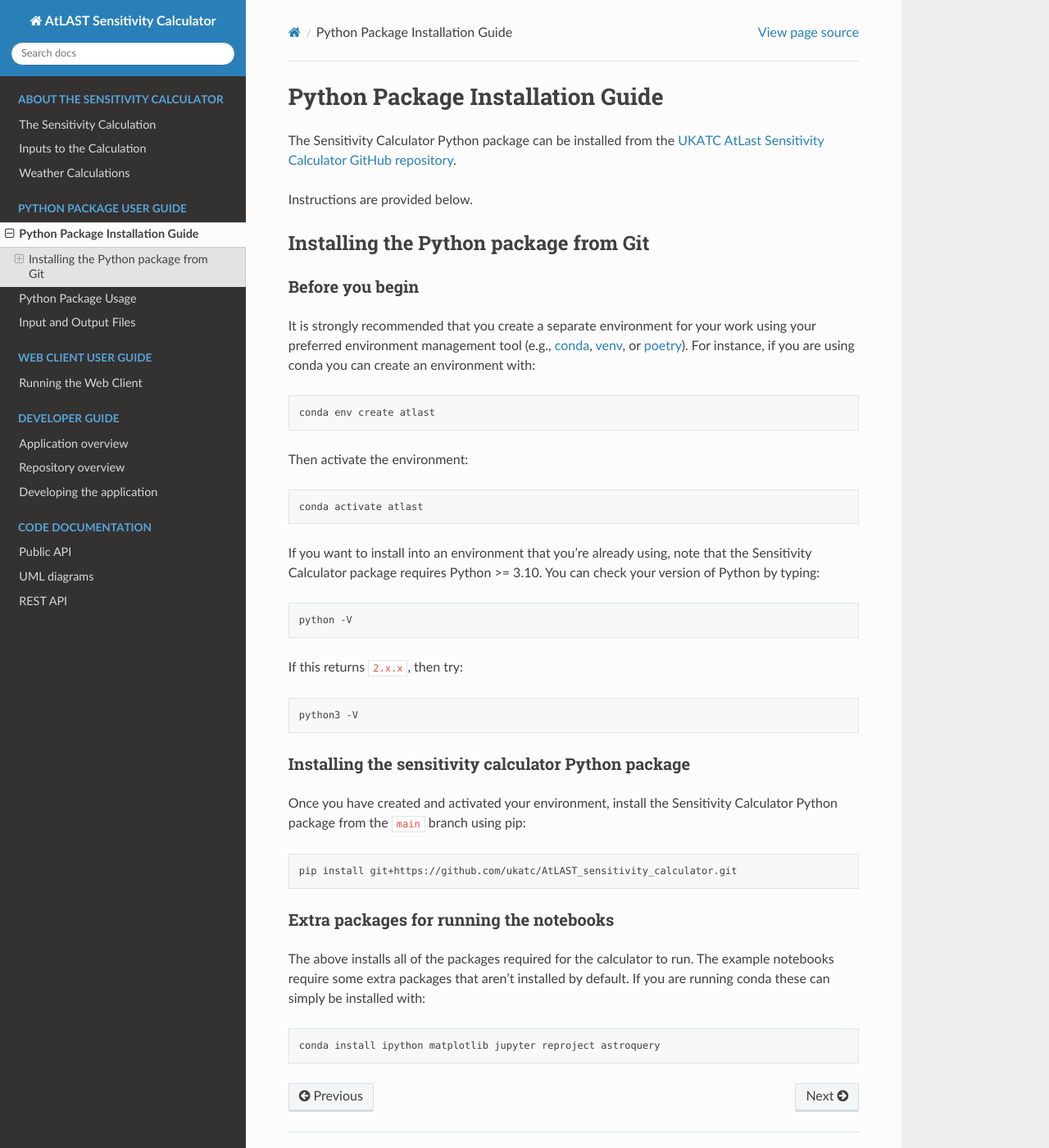
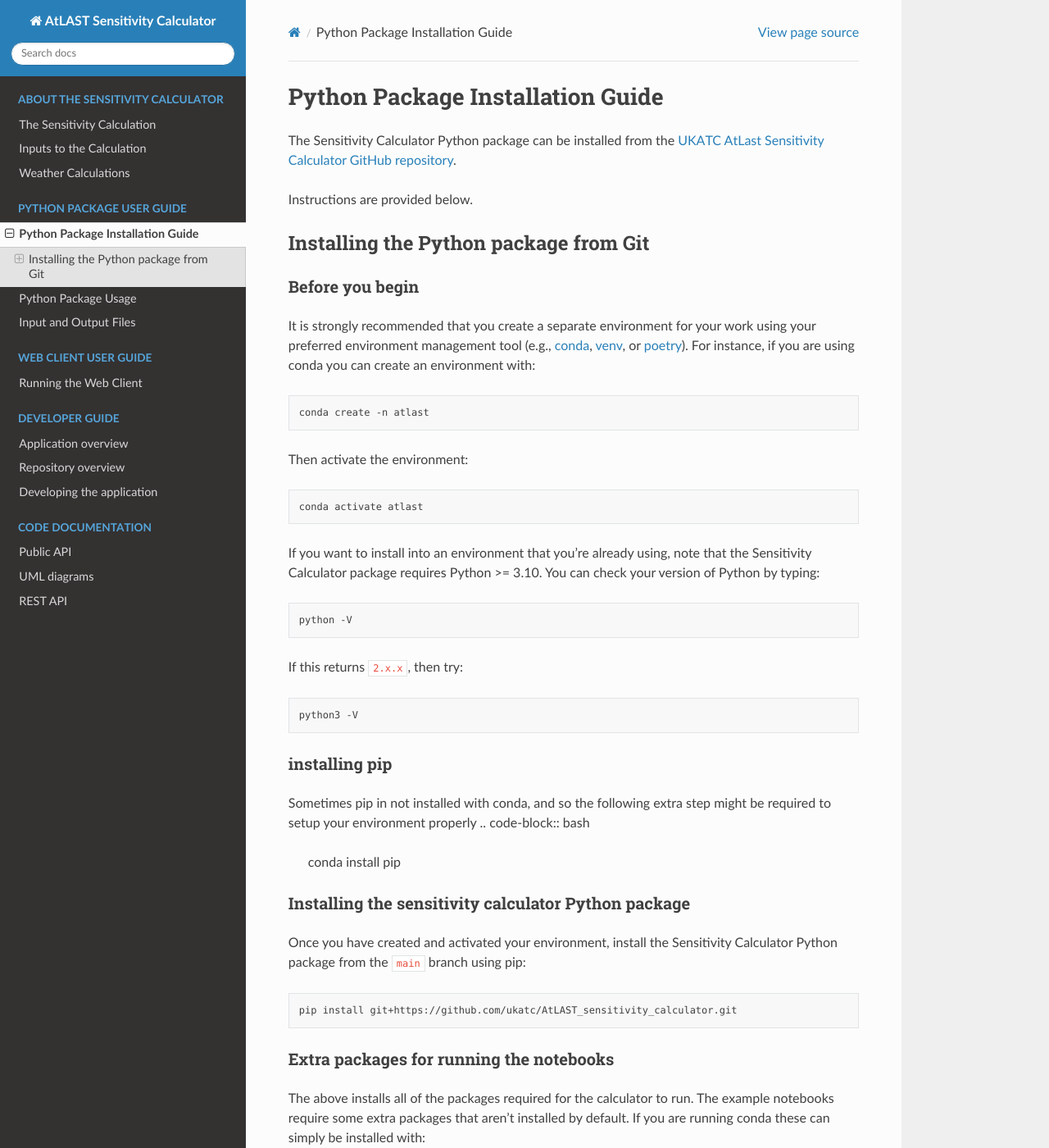
Before and after one commit to ukatc/AtLAST_sensitivity_calculator, a Sphinx documentation site: the page built from docs/source/user_guide/python_package_installation.rst, in a window 1280 px wide and 1400 px high. Shown: the whole window at 82% size. Built offline with Sphinx 7.4.7 and the Read the Docs theme 2.0.0, drawn with Linux system fonts in a browser that asks for light colours.

Commit message:
Update python_package_installation.rst
updated installation instructions based on updates to condo

```diff
--- a/docs/source/user_guide/python_package_installation.rst
+++ b/docs/source/user_guide/python_package_installation.rst
@@ -22,7 +22,7 @@ environment with:
 
 .. code-block:: bash
 
-   conda env create atlast
+   conda create -n atlast
 
 
 Then activate the environment:
@@ -46,6 +46,14 @@ If this returns ``2.x.x``, then try:
 
     python3 -V
 
+
+installing pip
+^^^^^^^^^^^^^^^^^^^^^^^^^^^^^^^^^^^^^^^^^^^^^^^^^^^^
+
+Sometimes pip in not installed with conda, and so the following extra step might be required to setup your environment properly
+.. code-block:: bash
+
+    conda install pip
 
 Installing the sensitivity calculator Python package
 ^^^^^^^^^^^^^^^^^^^^^^^^^^^^^^^^^^^^^^^^^^^^^^^^^^^^
```
